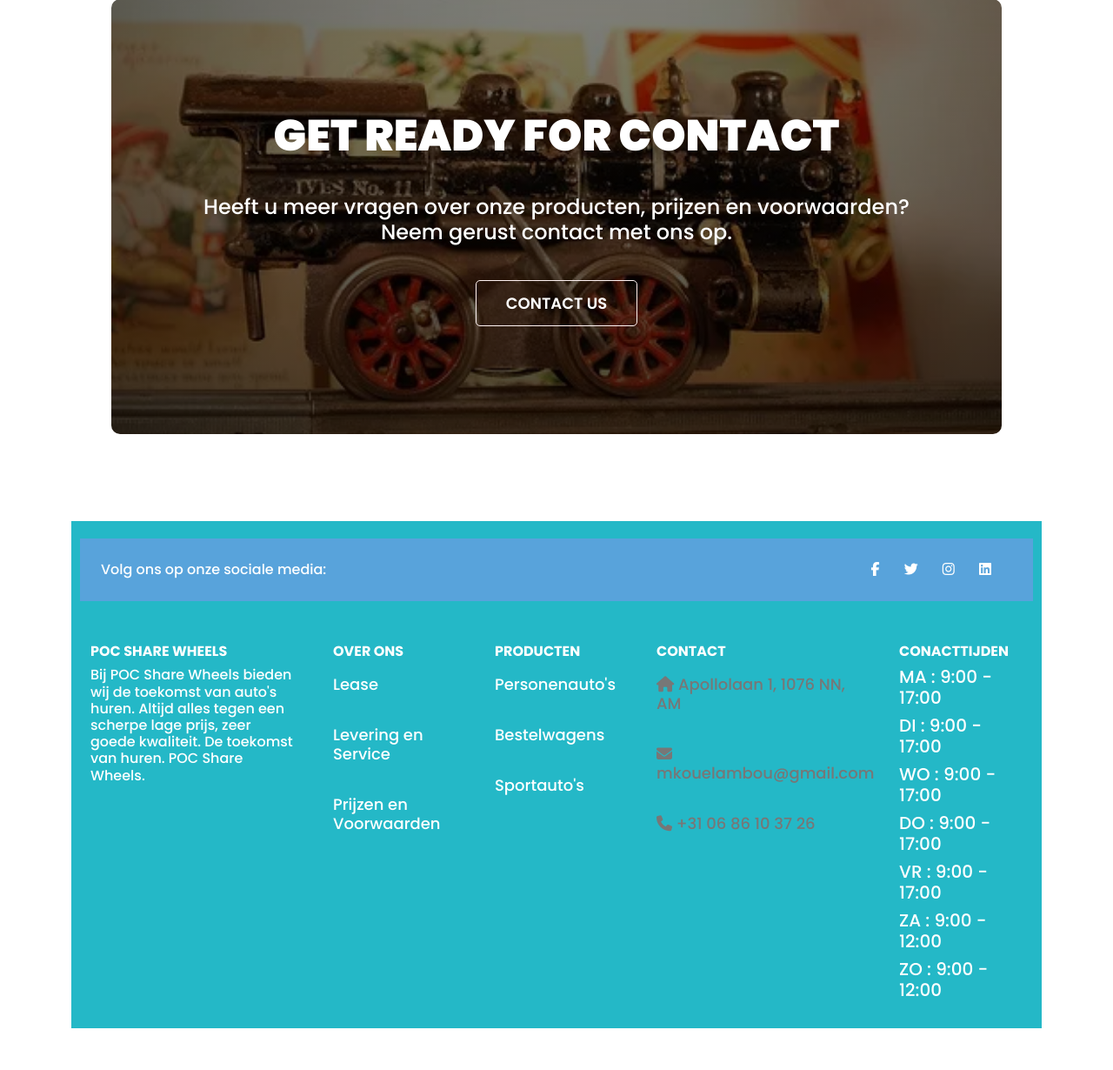
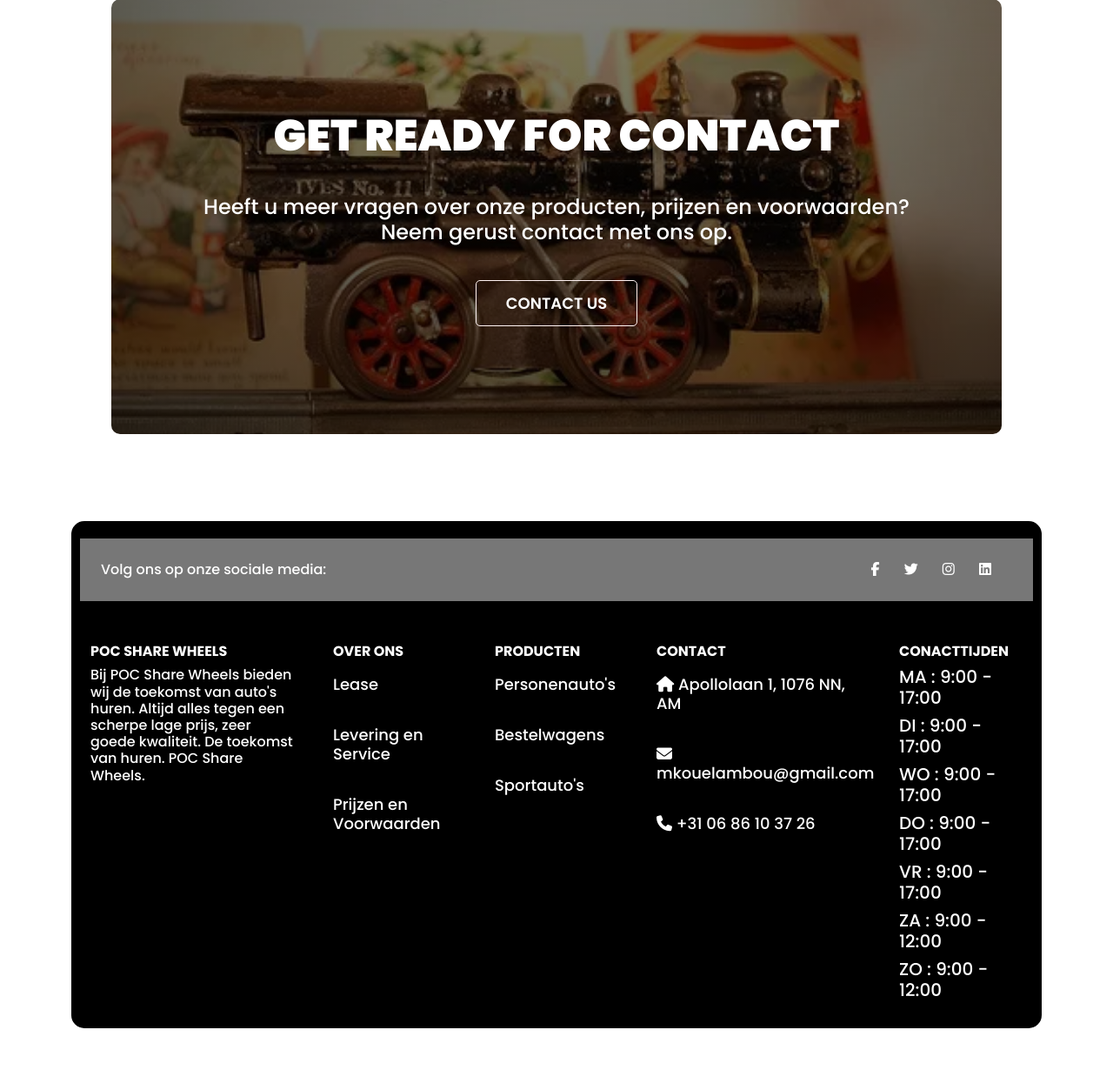
Before and after one commit to mkouelambou3/examenproject_2022, a PHP site: page /examenproject_2022/home.html in a window 1280 px wide. Shown: the part 3707-4937 px from the top of the page at 87% size. Run offline with PHP 8.4, Linux system fonts and the light colour scheme; some libraries are stand-ins or nearby versions.

Commit message:
commited code + update

```diff
--- a/contact.html
+++ b/contact.html
@@ -8,11 +8,7 @@
               <link href="https://fonts.googleapis.com/css2?family=Poppins:wght@100;200;300;400;500;600;700;800;900&display=swap" rel="stylesheet">
               <script src="https://kit.fontawesome.com/d6dc7c8001.js" crossorigin="anonymous"></script>
        </head>
-       <nav>
-              <a href="home.html" class="logo">
-                     <i class="fa-solid fa-car-side"></i> POC Share Wheels
-              </a>
-       </nav>
+
        <div class="container">
               <form action="contact.php" method="POST">
                      <nav>
--- a/home.html
+++ b/home.html
@@ -229,10 +229,10 @@
               <div class="container my-5">
 
                      <footer
-                     class="text-center text-lg-start text-white" style="background-color: #24b8c7;">
+                     class="text-center text-lg-start text-white" style="background-color: #000; border-radius: 15px;">
 
                      <section class="d-flex justify-content-between p-4"
-                     style="background-color: #58A3DB">
+                     style="background-color: #777">
                      <div class="me-5">
                             <span>Volg ons op onze sociale media:</span>
                           </div>
@@ -305,9 +305,9 @@
                                 <div class="col-md-4 col-lg-3 col-xl-3 mx-auto mb-md-0 mb-4">
                                   <!-- Links -->
                                   <h6 class="text-uppercase fw-bold">Contact</h6>
-                                  <p><i class="fas fa-home mr-3"></i> Apollolaan 1, 1076 NN, AM</p>
-                                  <p><i class="fas fa-envelope mr-3"></i> mkouelambou@gmail.com</p>
-                                  <p><i class="fas fa-phone mr-3"></i> +31 06 86 10 37 26</p>
+                                  <p style="color: #fff;"><i class="fas fa-home mr-3"></i> Apollolaan 1, 1076 NN, AM</p>
+                                  <p style="color: #fff;"><i class="fas fa-envelope mr-3"></i> mkouelambou@gmail.com</p>
+                                  <p style="color: #fff;"><i class="fas fa-phone mr-3"></i> +31 06 86 10 37 26</p>
                                 </div>
                                 <!-- Grid column -->
 
--- a/style.css
+++ b/style.css
@@ -811,13 +811,6 @@
             margin-right: -15px;
             margin-left: -15px;
         }
-
-        i.fa-solid{
-            font-size: 26px;
-            margin: 5px;
-            color: #58A3DB;
-        }
-
         .footer-page .footer-site-logo{
             margin-left: 5%;
             text-decoration: none;
@@ -833,6 +826,7 @@
         }
 
         h6{
+            border-radius: 10px;
             margin: 10px;
         }
 
```
Also changed, not shown: login.php (+6 -3 lines), welcome.php (added, +11 -0 lines).
